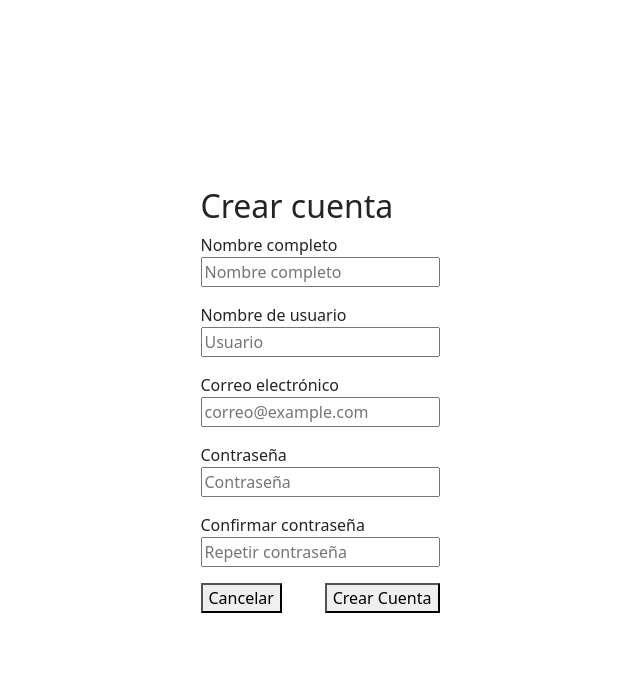
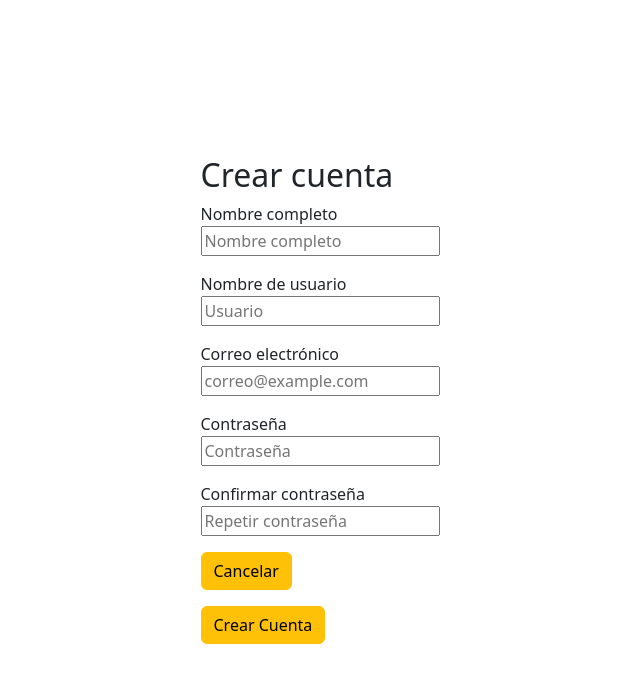
Before and after one commit to Asebs047/NoSignal, a Java web app: page /registrarse.jsp in a window 1280 px wide. Shown: the top 683 px of the page, without its empty margins (320-960 px from the left). Run offline with Tomcat 11, a stand-in JSP engine, Linux system fonts and the light colour scheme.

Commit message:
4. se configuro todos los jsp el menu principal, iniciosecion y registrarse

```diff
--- a/src/main/webapp/index.jsp
+++ b/src/main/webapp/index.jsp
@@ -16,7 +16,7 @@
     <body>
         <div class="container">
             <div style="text-align: center; margin-top: 150px;">
-                <a href="inicioSecion.jsp" class="btn btn-secondary">Iniciar Secion</a><br><br>
+                <p><a href="inicioSecion.jsp" class="btn btn-secondary">Iniciar Secion</a></p>
                 <a href="registrarse.jsp" class="btn btn-secondary">Registrarse</a>
             </div>
         </div>
--- a/src/main/webapp/registrarse.jsp
+++ b/src/main/webapp/registrarse.jsp
@@ -33,10 +33,10 @@
                 <label>Confirmar contraseña</label>
                 <p><input type="password" name="confirmar" placeholder="Repetir contraseña" required></p>
 
-                <div style="display: flex; justify-content: space-between;">
-                    <button type="reset">Cancelar</button>
-                    <button type="submit">Crear Cuenta</button>
-                </div>
+
+                <p><a href="registroCliente.jsp" class="btn btn-warning">Cancelar</a></p>
+                <a href="inicioSecion.jsp" class="btn btn-warning">Crear Cuenta</a>
+
             </form>
         </div>
 
```
Also changed, not shown: src/main/webapp/inicioSecion.jsp (+5 -5 lines).
